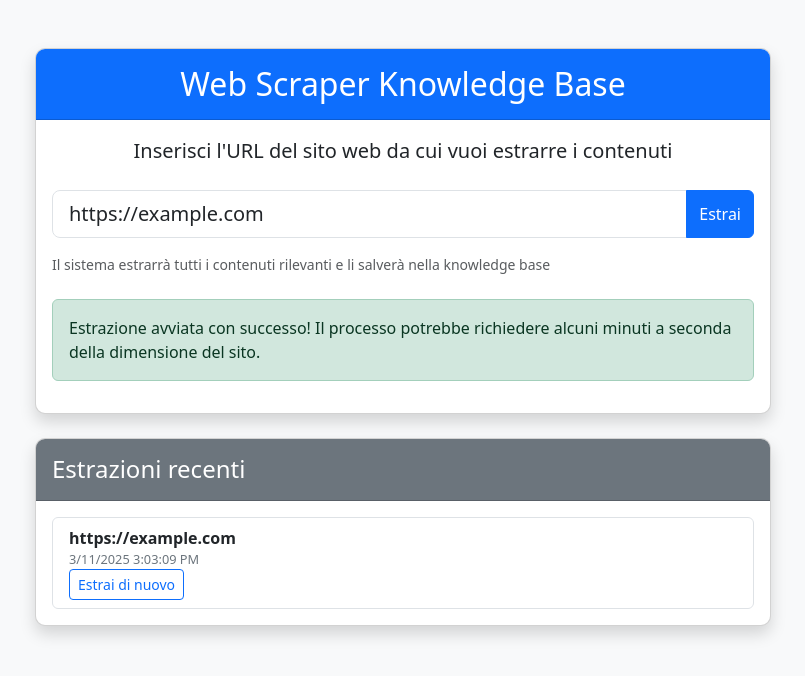
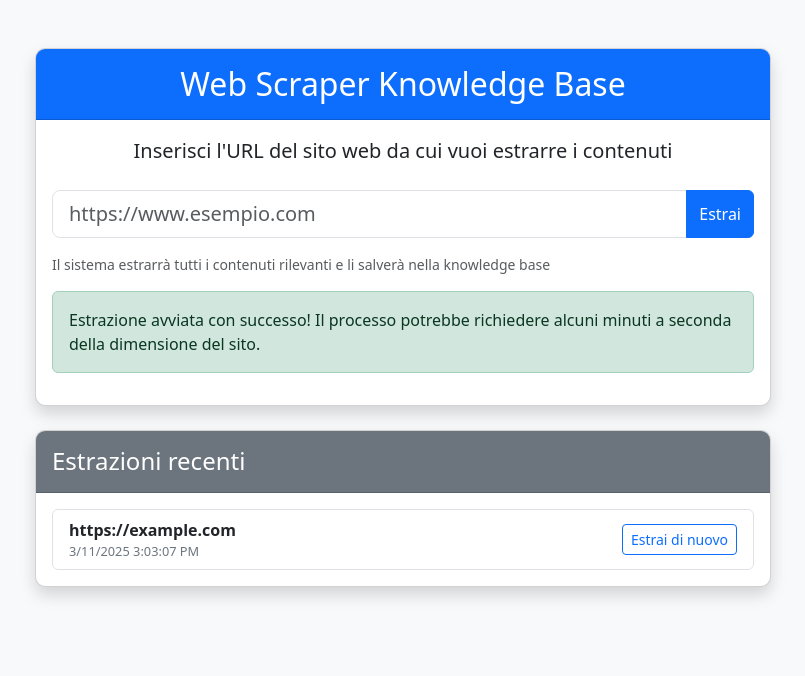
Before and after one commit to 24021959/web-scraper-interface, a plain HTML site: page index.html in a window 1280 px wide. Both pictures are taken after typing "https://example.com" into the empty fields and a click on the button "Estrai". Shown: the whole page, without its empty margins (237-1042 px from the left). Drawn offline with nearby package versions, Linux system fonts and the light colour scheme.

Commit message:
Update index.html

```diff
--- a/index.html
+++ b/index.html
@@ -16,12 +16,20 @@
         .card-header {
             padding: 1rem;
         }
+        #recent-extractions .list-group-item {
+            display: flex;
+            justify-content: space-between;
+            align-items: center;
+        }
         .timestamp {
             font-size: 0.8rem;
             color: #6c757d;
         }
         iframe {
             display: none;
+            width: 0;
+            height: 0;
+            border: 0;
         }
     </style>
 </head>
@@ -38,8 +46,8 @@
                             <p class="lead">Inserisci l'URL del sito web da cui vuoi estrarre i contenuti</p>
                         </div>
 
-                        <!-- Form standard che invia direttamente al webhook -->
-                        <form id="direct-form" action="https://n8n-n8n.hcrxqs.easypanel.host/webhook/extract" method="post" target="response-frame" class="mb-4">
+                        <!-- Form HTML tradizionale con target su iframe nascosto -->
+                        <form id="scraper-form" action="https://n8n-n8n.hcrxqs.easypanel.host/webhook/extract" method="POST" target="response-frame">
                             <div class="input-group mb-3">
                                 <input type="url" id="site-url" name="url" class="form-control form-control-lg"
                                        placeholder="https://www.esempio.com" required>
@@ -50,24 +58,11 @@
                             <div class="form-text">Il sistema estrarrà tutti i contenuti rilevanti e li salverà nella knowledge base</div>
                         </form>
 
-                        <!-- Frame nascosto per ricevere la risposta -->
+                        <!-- iframe nascosto per ricevere la risposta -->
                         <iframe name="response-frame" id="response-frame"></iframe>
 
-                        <div id="result-container" class="d-none">
-                            <div class="alert alert-info" id="processing-alert">
-                                <div class="d-flex align-items-center">
-                                    <div class="spinner-border spinner-border-sm me-2" role="status"></div>
-                                    <div>Elaborazione in corso...</div>
-                                </div>
-                            </div>
-
-                            <div class="alert alert-success d-none" id="success-alert">
-                                Estrazione completata con successo!
-                            </div>
-
-                            <div class="alert alert-danger d-none" id="error-alert">
-                                Si è verificato un errore durante l'estrazione.
-                            </div>
+                        <div id="result-message" class="alert alert-success mt-3 d-none">
+                            Estrazione avviata con successo! Il processo potrebbe richiedere alcuni minuti a seconda della dimensione del sito.
                         </div>
                     </div>
                 </div>
@@ -88,42 +83,29 @@
 
     <script>
         document.addEventListener('DOMContentLoaded', function() {
-            const directForm = document.getElementById('direct-form');
+            const scraperForm = document.getElementById('scraper-form');
             const siteUrlInput = document.getElementById('site-url');
-            const resultContainer = document.getElementById('result-container');
-            const processingAlert = document.getElementById('processing-alert');
-            const successAlert = document.getElementById('success-alert');
-            const errorAlert = document.getElementById('error-alert');
+            const resultMessage = document.getElementById('result-message');
             const recentExtractionsContainer = document.getElementById('recent-extractions');
-            const responseFrame = document.getElementById('response-frame');
 
             // Carica le estrazioni recenti
             loadRecentExtractions();
 
-            // Gestisci invio del form diretto
-            directForm.addEventListener('submit', function(e) {
-                // Non preveniamo l'evento predefinito qui, lasciamo che il form venga inviato normalmente
-                console.log("Form inviato direttamente");
-
+            // Gestisci invio del form
+            scraperForm.addEventListener('submit', function(e) {
+                // Ottieni l'URL
                 const url = siteUrlInput.value.trim();
                 if (!url) return;
 
-                // Mostra il contenitore risultati e l'alert di elaborazione
-                resultContainer.classList.remove('d-none');
-                processingAlert.classList.remove('d-none');
-                successAlert.classList.add('d-none');
-                errorAlert.classList.add('d-none');
+                // Salva l'estrazione nella cronologia
+                saveExtraction(url);
 
-                // Simula il completamento dopo un ritardo
+                // Mostra messaggio di successo
                 setTimeout(function() {
-                    processingAlert.classList.add('d-none');
-                    successAlert.classList.remove('d-none');
-                    successAlert.innerHTML = "Estrazione avviata con successo! Il processo potrebbe richiedere alcuni minuti a seconda della dimensione del sito.";
-
-                    // Salva l'estrazione nella cronologia
-                    saveExtraction(url);
+                    resultMessage.classList.remove('d-none');
+                    siteUrlInput.value = '';
                     loadRecentExtractions();
-                }, 2000);
+                }, 500);
             });
 
             // Funzione per salvare l'estrazione nella cronologia
@@ -177,11 +159,17 @@
                 document.querySelectorAll('.extract-again-btn').forEach(button => {
                     button.addEventListener('click', function() {
                         siteUrlInput.value = this.getAttribute('data-url');
-                        directForm.submit();
+                        scraperForm.submit();
+
+                        // Mostra messaggio di successo
+                        setTimeout(function() {
+                            resultMessage.classList.remove('d-none');
+                        }, 500);
                     });
                 });
             }
         });
     </script>
+    <script src="https://cdn.jsdelivr.net/npm/bootstrap@5.3.0/dist/js/bootstrap.bundle.min.js"></script>
 </body>
 </html>
```
